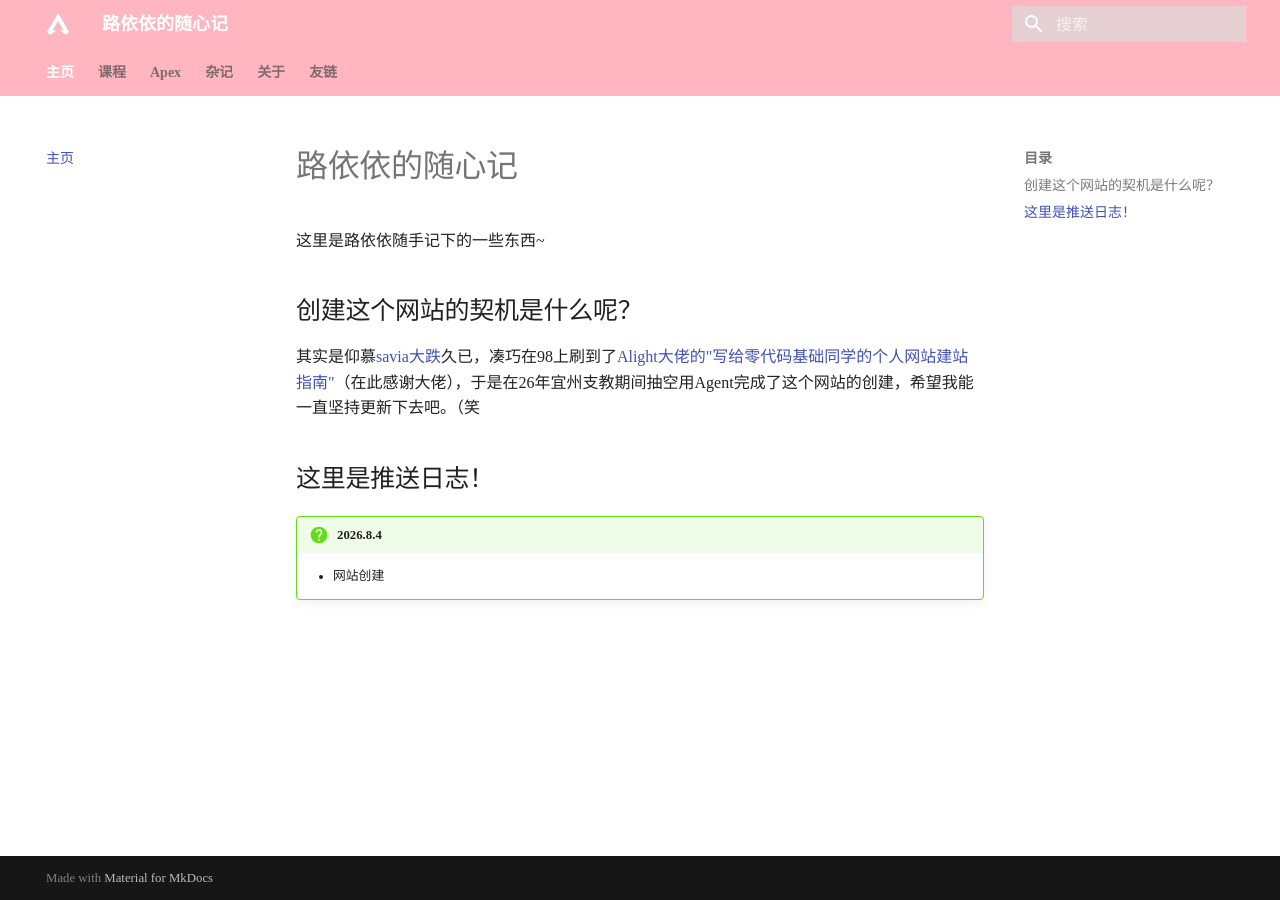
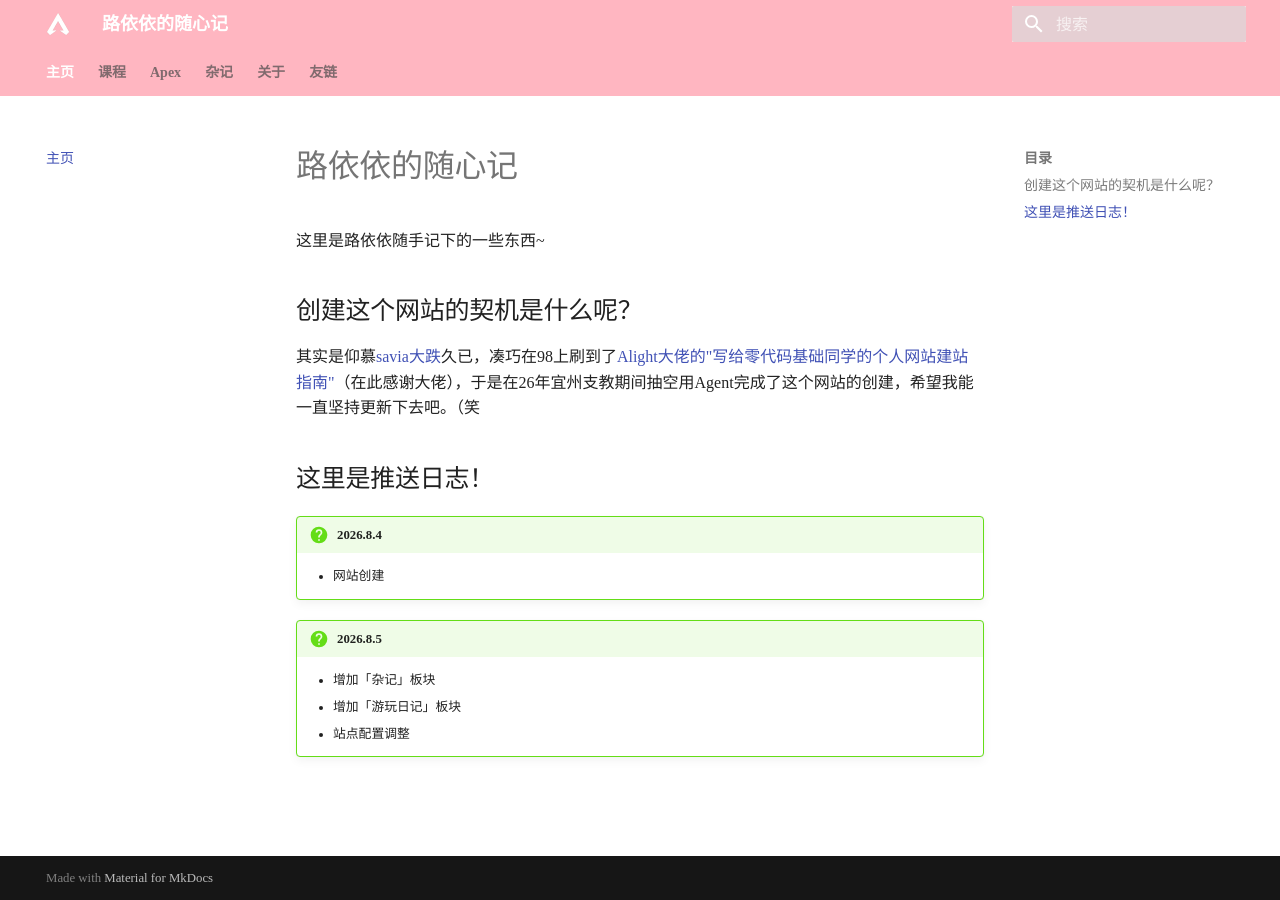
Before and after one commit to Luyiyi2858/Luyiyi2858.github.io, an MkDocs documentation site: the page built from docs/index.md, in a window 1280 px wide. Built offline with MkDocs 1.6.1 and Material for MkDocs 9.7.7, drawn with Linux system fonts in a browser that asks for light colours.

Commit message:
修复推送日志格式并更新 8.5 内容

```diff
--- a/docs/index.md
+++ b/docs/index.md
@@ -10,3 +10,8 @@
 
 !!! question "2026.8.4"
     - 网站创建
+
+!!! question "2026.8.5"
+    - 增加「杂记」板块
+    - 增加「游玩日记」板块
+    - 站点配置调整
```
